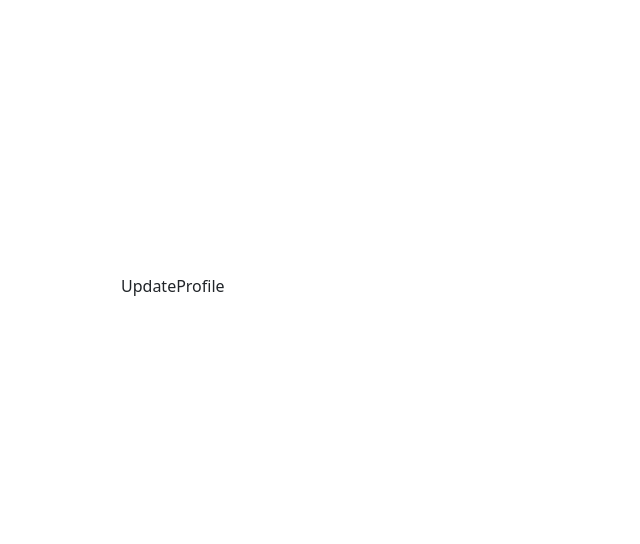
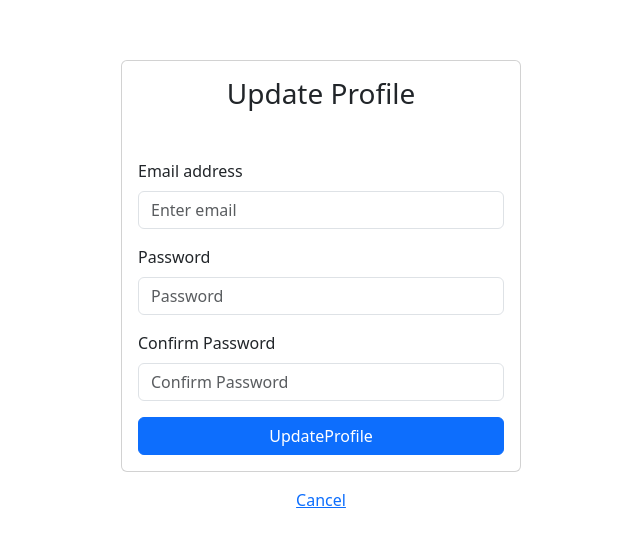
Before and after one commit to ElsayedAbdullah/react-auth-app, a React (Vite) app: page /update-profile in a window 1280 px wide. Shown: the part 114-658 px from the top of the page, without its empty margins (319-959 px from the left). Built offline with nearby package versions, Linux system fonts and the light colour scheme; no server answers.

Commit message:
finished update profile page structure and functionality

```diff
--- a/src/components/UpdateProfile.tsx
+++ b/src/components/UpdateProfile.tsx
@@ -1,5 +1,114 @@
+import { FormEvent, useRef, useState } from "react";
+import { Alert, Button, Card, Form, Spinner } from "react-bootstrap";
+import { useAuth } from "../hooks";
+import { Link, useNavigate } from "react-router-dom";
+
 const UpdateProfile = () => {
-  return <div>UpdateProfile</div>;
+  // States
+  const { currentUser, updateUserEmail, updateUserPassword } = useAuth();
+  const [error, setError] = useState<string>("");
+  const [loading, setLoading] = useState(false);
+
+  // Refs
+  const emailRef = useRef<HTMLInputElement>(null);
+  const passwordRef = useRef<HTMLInputElement>(null);
+  const passwordConfirmRef = useRef<HTMLInputElement>(null);
+
+  const navigate = useNavigate();
+
+  // Handlers
+  const submitHandler = async (e: FormEvent<HTMLFormElement>) => {
+    e.preventDefault();
+    // to check if the email or password are empty or not
+    if (!emailRef.current?.value) return;
+
+    // to check if the password and confirm password are identical or not
+    if (passwordRef.current && passwordConfirmRef.current) {
+      if (passwordRef.current.value !== passwordConfirmRef.current.value) {
+        setError("Passwords don't match");
+        return;
+      }
+    }
+
+    const promises = [];
+    setLoading(true);
+    setError("");
+
+    if (emailRef.current.value != currentUser?.email) {
+      promises.push(updateUserEmail(emailRef.current.value));
+    }
+
+    if (passwordRef.current!.value) {
+      promises.push(updateUserPassword(passwordRef.current!.value));
+    }
+
+    Promise.all(promises)
+      .then(() => {
+        navigate("/");
+      })
+      .catch(() => {
+        setError("Failed to update the account");
+      })
+      .finally(() => {
+        setLoading(false);
+      });
+  };
+  return (
+    <>
+      <Card>
+        <Card.Body>
+          <h2 className="text-center mb-5 fs-3">Update Profile</h2>
+          {error && <Alert variant="danger">{error}</Alert>}
+          <Form onSubmit={submitHandler}>
+            <Form.Group className="mb-3" controlId="email">
+              <Form.Label>Email address</Form.Label>
+              <Form.Control
+                type="email"
+                placeholder="Enter email"
+                ref={emailRef}
+                defaultValue={currentUser?.email || ""}
+              />
+            </Form.Group>
+
+            <Form.Group className="mb-3" controlId="password">
+              <Form.Label>Password</Form.Label>
+              <Form.Control
+                type="password"
+                placeholder="Password"
+                ref={passwordRef}
+              />
+            </Form.Group>
+
+            <Form.Group className="mb-3" controlId="confirm-password">
+              <Form.Label>Confirm Password</Form.Label>
+              <Form.Control
+                type="password"
+                placeholder="Confirm Password"
+                ref={passwordConfirmRef}
+              />
+            </Form.Group>
+            <Button
+              className="w-100 submit-signup"
+              variant="primary"
+              type="submit"
+              disabled={loading}
+            >
+              {loading ? (
+                <Spinner animation="border" size="sm" as={"span"} role="status">
+                  <span className="visually-hidden">Loading...</span>
+                </Spinner>
+              ) : (
+                <span>UpdateProfile</span>
+              )}
+            </Button>
+          </Form>
+        </Card.Body>
+      </Card>
+      <div className="text-center mt-3">
+        <Link to={"/"}>Cancel</Link>
+      </div>
+    </>
+  );
 };
 
 export default UpdateProfile;
--- a/src/context/AuthContext.tsx
+++ b/src/context/AuthContext.tsx
@@ -6,12 +6,15 @@ import {
   sendPasswordResetEmail,
   signInWithEmailAndPassword,
   signOut,
+  updateEmail,
+  updatePassword,
 } from "firebase/auth";
 import { ReactNode, createContext, useEffect, useState } from "react";
 import auth from "../firebase";
 
 interface IAuthContext {
   currentUser: User | null;
+  setCurrentUser: (user: User) => void;
   signup: (
     email: string,
     password: string
@@ -22,7 +25,8 @@ interface IAuthContext {
   ) => Promise<UserCredential> | undefined;
   logout: () => Promise<void> | undefined;
   resetPassword: (email: string) => Promise<void> | undefined;
-  setCurrentUser: (user: User) => void;
+  updateUserEmail: (email: string) => Promise<void> | undefined;
+  updateUserPassword: (email: string) => Promise<void> | undefined;
 }
 
 export const AuthContext = createContext({} as IAuthContext);
@@ -51,10 +55,19 @@ const AuthProvider = ({ children }: { children: ReactNode }) => {
     return sendPasswordResetEmail(auth, email);
   };
 
+  // update email
+  const updateUserEmail = (email: string) => {
+    return updateEmail(auth.currentUser!, email);
+  };
+
+  // update password
+  const updateUserPassword = (password: string) => {
+    return updatePassword(auth.currentUser!, password);
+  };
+
   // to track user when changed
   useEffect(() => {
     const unsubscribe = onAuthStateChanged(auth, (user: User | null) => {
-      console.log(user);
       setCurrentUser(user);
       setLoading(false);
     });
@@ -72,6 +85,8 @@ const AuthProvider = ({ children }: { children: ReactNode }) => {
         login,
         logout,
         resetPassword,
+        updateUserEmail,
+        updateUserPassword,
         setCurrentUser,
       }}
     >
--- a/src/firebase.ts
+++ b/src/firebase.ts
@@ -3,22 +3,13 @@ import { initializeApp } from "firebase/app";
 import { getAuth } from "firebase/auth";
 
 // Your web app's Firebase configuration
-// const firebaseConfig = {
-//   apiKey: import.meta.env.REACT_APP_API_KEY,
-//   authDomain: import.meta.env.REACT_APP_AUTH_DOMAIN,
-//   projectId: import.meta.env.REACT_APP_PROJECT_ID,
-//   storageBucket: import.meta.env.REACT_APP_STORAGE_BUCKET,
-//   messagingSenderId: import.meta.env.REACT_APP_MESSAGING_SENDER_ID,
-//   appId: import.meta.env.REACT_APP_APP_ID,
-// };
-
 const firebaseConfig = {
-  apiKey: "AIzaSyAMMvY3F88TdmADHlZ5PXwznd0oVhgS_OE",
-  authDomain: "react-auth-app-82f7b.firebaseapp.com",
-  projectId: "react-auth-app-82f7b",
-  storageBucket: "react-auth-app-82f7b.appspot.com",
-  messagingSenderId: "262234792122",
-  appId: "1:262234792122:web:7dd981283ae32d55b1e283",
+  apiKey: import.meta.env.VITE_API_KEY,
+  authDomain: import.meta.env.VITE_AUTH_DOMAIN,
+  projectId: import.meta.env.VITE_PROJECT_ID,
+  storageBucket: import.meta.env.VITE_STORAGE_BUCKET,
+  messagingSenderId: import.meta.env.VITE_MESSAGING_SENDER_ID,
+  appId: import.meta.env.VITE_APP_ID,
 };
 
 // Initialize Firebase
```
